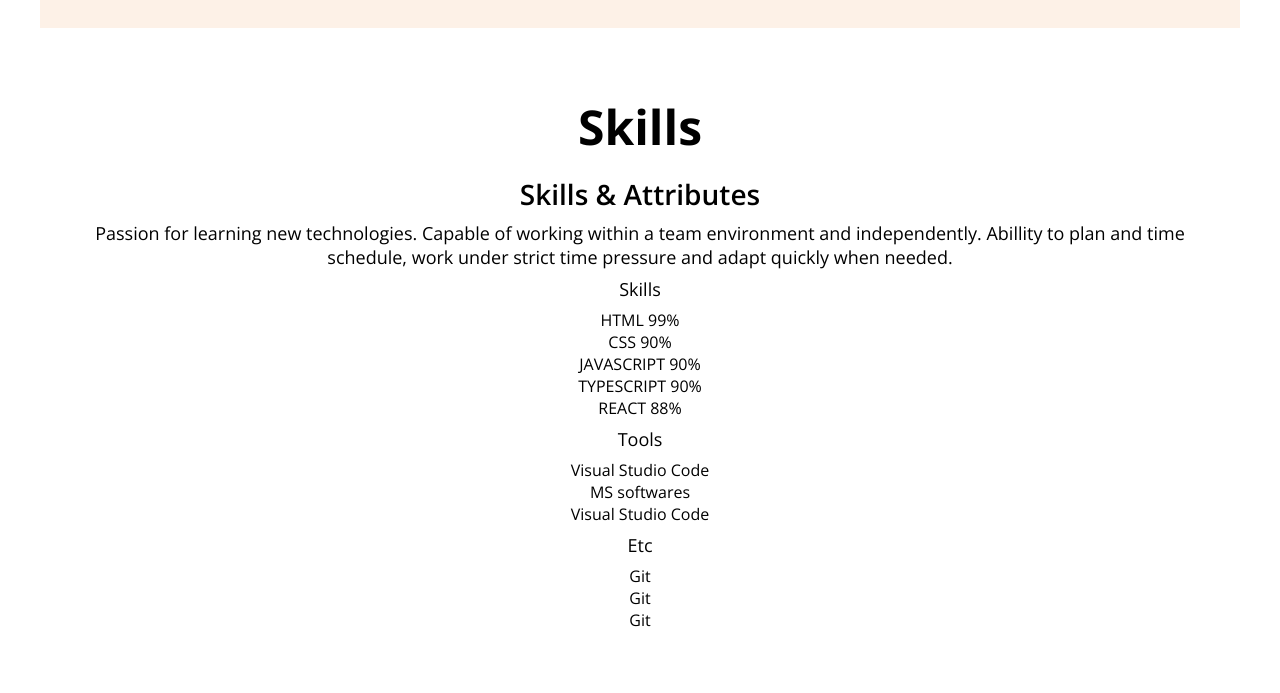
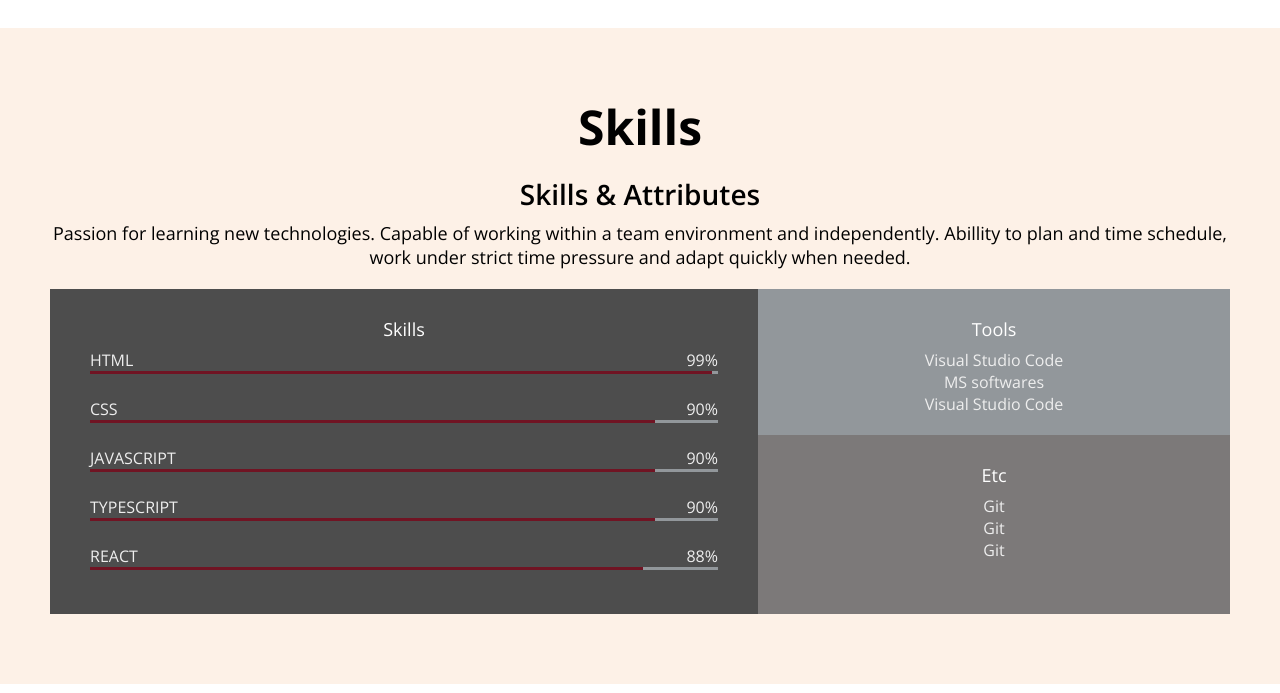
Before and after one commit to chusu91/Portfolio, a plain HTML site: page index.html in a window 1280 px wide. Shown: the part 1547-2240 px from the top of the page. Drawn offline with nearby package versions, Linux system fonts and the light colour scheme.

Commit message:
CSS:Skills

```diff
--- a/index.html
+++ b/index.html
@@ -99,13 +99,14 @@
     </section>
     <!-- Skills -->
     <section id="skills" class="section">
-        <h1>Skills</h1>
-        <h2>Skills & Attributes</h2>
-        <p>
+        <div class="section__container">
+            <h1>Skills</h1>
+            <h2>Skills & Attributes</h2>
+            <p>
             Passion for learning new technologies. Capable of working within a team environment
             and independently. Abillity to plan and time schedule, work under strict time pressure
             and adapt quickly when needed.
-        </p>
+            </p>
         <div class="skillset">
             <div class="skillset__left">
                 <h3 class="skillset__title">Skills</h3>
@@ -115,7 +116,7 @@
                         <span>99%</span>
                     </div>
                     <div class="skill__bar">
-                        <div class="skill__value"></div>
+                        <div class="skill__value" style="width: 99%"></div>
                     </div>
                 </div>
                 <div class="skill">
@@ -124,7 +125,7 @@
                         <span>90%</span>
                     </div>
                     <div class="skill__bar">
-                        <div class="skill__value"></div>
+                        <div class="skill__value" style="width: 90%"></div>
                     </div>
                 </div>
                 <div class="skill">
@@ -133,7 +134,7 @@
                         <span>90%</span>
                     </div>
                     <div class="skill__bar">
-                        <div class="skill__value"></div>
+                        <div class="skill__value" style="width: 90%"></div>
                     </div>
                 </div>
                 <div class="skill">
@@ -142,7 +143,7 @@
                         <span>90%</span>
                     </div>
                     <div class="skill__bar">
-                        <div class="skill__value"></div>
+                        <div class="skill__value" style="width: 90%"></div>
                     </div>
                 </div>
                 <div class="skill">
@@ -151,7 +152,7 @@
                         <span>88%</span>
                     </div>
                     <div class="skill__bar">
-                        <div class="skill__value"></div>
+                        <div class="skill__value" style="width: 88%"></div>
                     </div>
                 </div>
             </div>
@@ -174,6 +175,8 @@
                 </div>
             </div>
         </div>
+        </div>
+
     </section>
     <!-- Work -->
     <section id="work" class="section">
--- a/style.css
+++ b/style.css
@@ -164,14 +164,15 @@ p {
 .section {
   padding: 50px;
   text-align: center;
+  margin: auto;
+}
+
+.section__container {
   max-width: 1200px;
   margin: auto;
 }
 
 /* About */
-#about {
-  background-color: var(--color-beige);
-}
 .about__majors {
   margin: 80px 0;
   display: flex;
@@ -231,3 +232,59 @@ p {
 .school__period {
   font-size: var(--font-micro);
 }
+
+/* Skills */
+#skills {
+  background-color: var(--color-beige);
+}
+
+.skillset {
+  display: flex;
+  background-color: var(--color-light-grey);
+  color: var(--color-light-white);
+  margin: 20px 0;
+}
+
+.skillset__title {
+  color: var(--color-white);
+}
+
+.skillset__left {
+  flex-basis: 60%;
+  background-color: var(--color-dark-grey);
+  padding: 20px 40px;
+}
+
+.skill {
+  margin-bottom: 24px;
+}
+
+.skill_description {
+  display: flex;
+  justify-content: space-between;
+}
+
+.skill__bar {
+  width: 100%;
+  height: 3px;
+  background-color: var(--color-grey);
+}
+
+.skill__value {
+  /* width: 100%; html vis JS */
+  height: 3px;
+  background-color: var(--color-redwine);
+}
+
+.skillset__right {
+  flex-basis: 40%;
+}
+
+.tools {
+  background-color: var(--color-grey);
+}
+
+.tools,
+.etc {
+  padding: 20px;
+}
```
Also changed, not shown: 1 other file.
